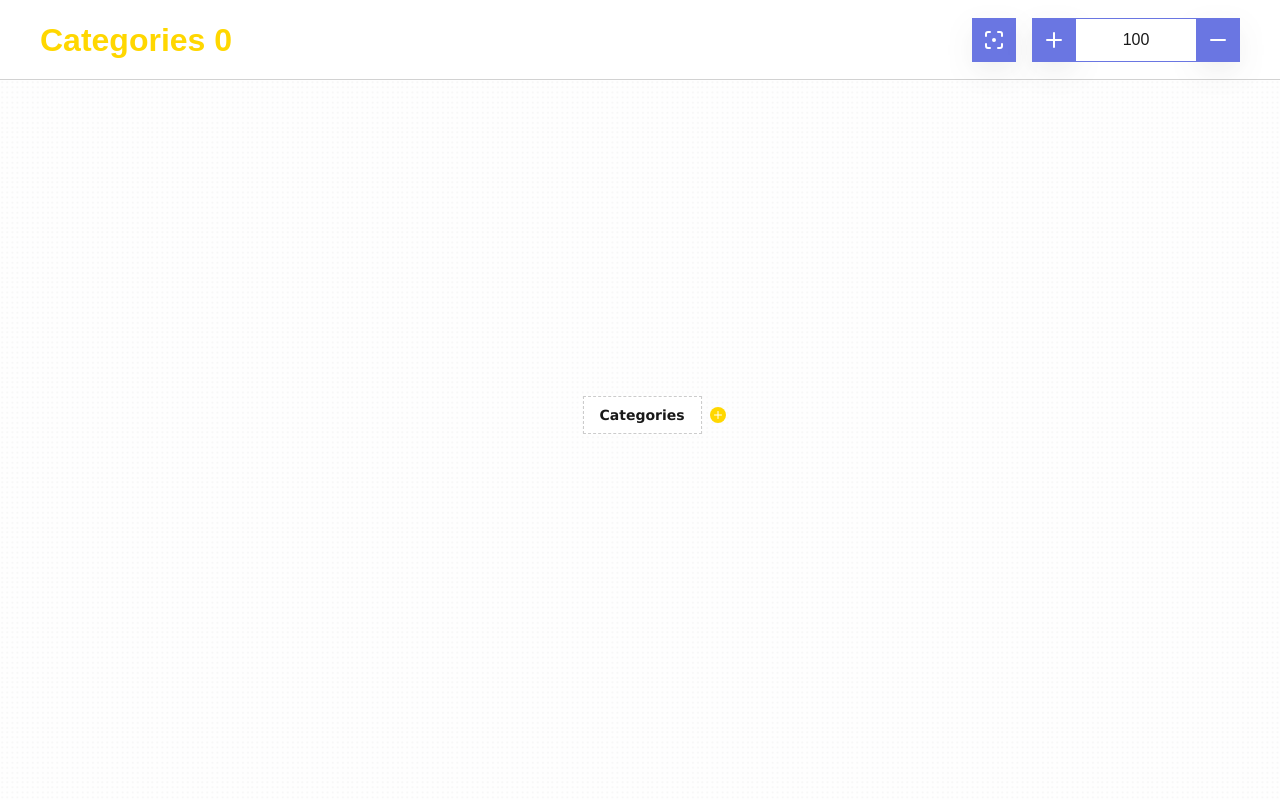
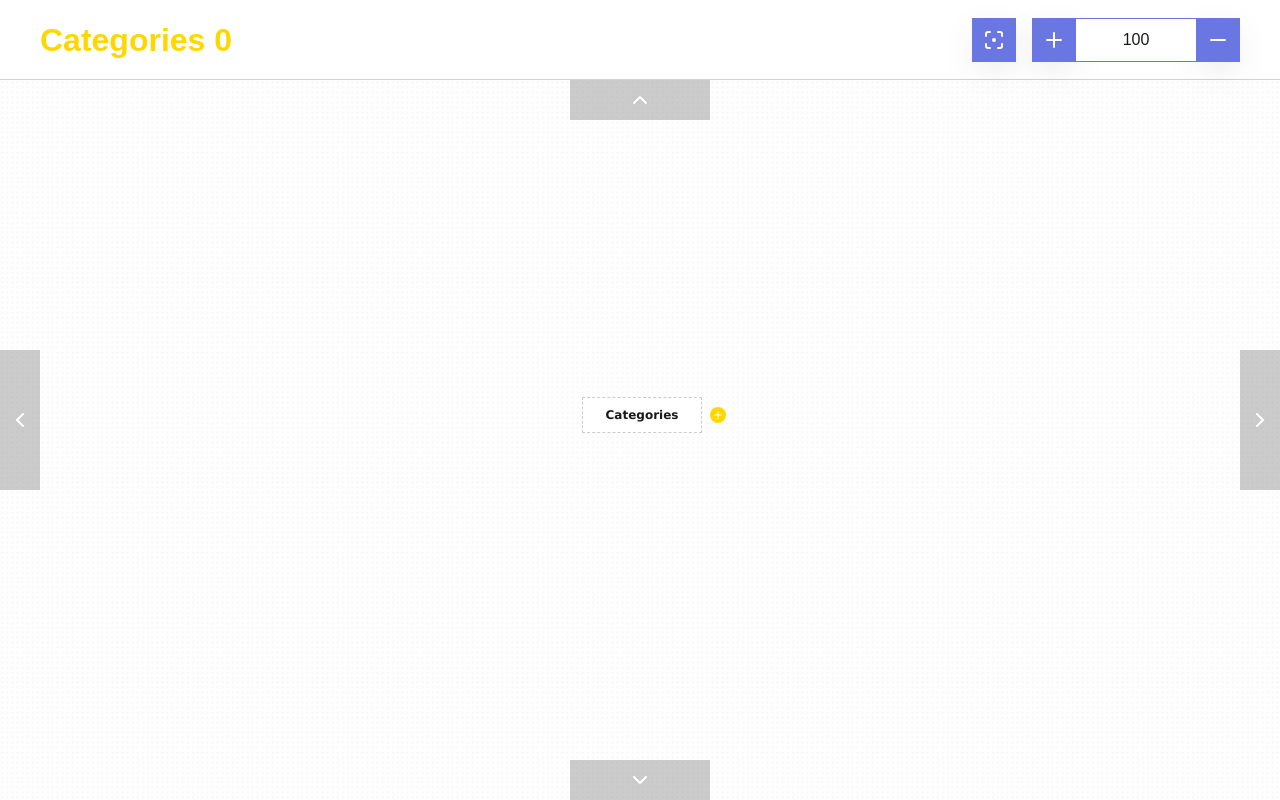
Before and after one commit to Holodniak-Oleksii/draw-services, a React (Create React App) app: page / in a window 1280 px wide. Built offline with nearby package versions, Linux system fonts and the light colour scheme.

Commit message:
add distance arrows

```diff
--- a/src/common/components/DrawingCanvas/DrawingCanvas.scss
+++ b/src/common/components/DrawingCanvas/DrawingCanvas.scss
@@ -1,3 +1,5 @@
+@import "../../../scss/mixins";
+
 .canvas {
   width: 100%;
   height: 100%;
@@ -22,4 +24,51 @@
     z-index: 1;
     user-select: none;
   }
+  &__arrow {
+    width: 140px;
+    height: 40px;
+    @include flex_center;
+    padding: 10px;
+    position: absolute;
+    z-index: 4;
+    transition: all 0.4s ease;
+    background-color: rgba(0, 0, 0, 0.2);
+    svg {
+      transform: rotate(270deg);
+    }
+    @media (hover: hover) {
+      &:hover {
+        background-color: rgba(0, 0, 0, 0.4);
+      }
+    }
+    &_0 {
+      top: 0;
+      left: 50%;
+      transform: translateX(-50%);
+    }
+    &_1 {
+      top: 50%;
+      right: 0;
+      transform: translate(50px, -40px) rotate(-90deg);
+      svg {
+        transform: rotate(90deg);
+      }
+    }
+    &_2 {
+      bottom: 0;
+      left: 50%;
+      transform: translateX(-50%);
+      svg {
+        transform: rotate(90deg);
+      }
+    }
+    &_3 {
+      top: 50%;
+      left: 0;
+      transform: translate(-50px, -40px) rotate(-90deg);
+      svg {
+        transform: rotate(-90deg);
+      }
+    }
+  }
 }
--- a/src/common/components/DrawingCanvas/DrawingCanvas.tsx
+++ b/src/common/components/DrawingCanvas/DrawingCanvas.tsx
@@ -1,13 +1,38 @@
 import { useEffect, useState } from "react";
 import { useGeneralContext } from "../../context/General";
+import { IconArrow } from "../../icons";
 import Tree from "../Tree/Tree";
 import "./DrawingCanvas.scss";
-
+const DISTANCE = 50;
 const DrawingCanvas = () => {
   const { canvas } = useGeneralContext();
   const [isDragging, setIsDragging] = useState(false);
   const [offsetX, setOffsetX] = useState(0);
   const [offsetY, setOffsetY] = useState(0);
+
+  const onDirectionMove = (id: number) => {
+    if (canvas?.current) {
+      const left = canvas.current.style.left;
+      const top = canvas.current.style.top;
+      const x = +left.slice(0, left.length - 2);
+      const y = +top.slice(0, top.length - 2);
+
+      switch (id) {
+        case 0:
+          canvas.current.style.top = `${y + DISTANCE}px`;
+          break;
+        case 1:
+          canvas.current.style.left = `${x - DISTANCE}px`;
+          break;
+        case 2:
+          canvas.current.style.top = `${y - DISTANCE}px`;
+          break;
+        case 3:
+          canvas.current.style.left = `${x + DISTANCE}px`;
+          break;
+      }
+    }
+  };
 
   const handleMouseDown = (e: MouseEvent) => {
     setIsDragging(true);
@@ -53,8 +78,21 @@ const DrawingCanvas = () => {
     };
   }, [canvas?.current, isDragging]);
 
+  const renderArrows = () => {
+    return [...Array(4)].map((_, i) => (
+      <button
+        className={`canvas__arrow canvas__arrow_${i}`}
+        onClick={() => onDirectionMove(i)}
+        key={i}
+      >
+        <IconArrow />
+      </button>
+    ));
+  };
+
   return (
     <div className='canvas'>
+      {renderArrows()}
       <div className='canvas__container' ref={canvas}>
         <Tree />
       </div>
--- a/src/common/components/Tree/Tree.scss
+++ b/src/common/components/Tree/Tree.scss
@@ -21,7 +21,7 @@
     text-align: center;
     list-style-type: none;
     position: relative;
-    padding: 20px 10px 0 10px;
+    padding: 20px 0 0 0;
     transition: all 0.5s;
     &::before,
     &::after {
@@ -55,27 +55,26 @@
     }
   }
   &__flex {
-    @include flex_center;
     position: relative;
     z-index: 10;
+    gap: 8px;
+    @include flex_center;
+    padding: 0 10px;
     transform: translateX(36px);
-    gap: 8px;
     &_0 {
       transform: translateX(14px);
     }
   }
   &__value {
-    min-width: 60px;
-    padding: 8px 16px;
-    max-width: 200px;
+    min-width: 120px;
+    padding: 8px;
+    max-width: 140px;
     color: #ffffff;
     @include flex_center;
-    font-size: 14px;
+    font-size: 12px;
     font-weight: 400;
-    line-height: 20px;
-    position: relative;
+    line-height: 18px;
     word-break: break-all;
-    min-width: 100px;
     font-family: Verdana, Geneva, Tahoma, sans-serif;
     transition: all 0.5s;
     background-color: #a8a8a8;
--- a/src/common/components/Tree/components/Controls/Controls.scss
+++ b/src/common/components/Tree/components/Controls/Controls.scss
@@ -3,7 +3,6 @@
 .controls {
   gap: 8px;
   @include flex_center;
-  // position: absolute;
   position: relative;
   z-index: 2;
   &__button {
@@ -18,7 +17,6 @@
       position: absolute;
       top: 50%;
       left: 50%;
-      width: fit-content;
       transform: translate(-50%, -50%) scale(0.5);
     }
     &:active {
--- a/src/common/components/Tree/components/Portal/Portal.scss
+++ b/src/common/components/Tree/components/Portal/Portal.scss
@@ -2,8 +2,8 @@
   position: absolute;
   bottom: 0;
   left: 50%;
-  transform: translate(-50%, calc(100% + 16px));
-  z-index: 10;
+  transform: translate(calc(-50% - 64px), calc(100% + 16px));
+  z-index: 100000;
   width: 200px;
   height: 110px;
   background-color: #ffffff;
--- a/src/common/components/Tree/components/Portal/Portal.tsx
+++ b/src/common/components/Tree/components/Portal/Portal.tsx
@@ -21,6 +21,7 @@ const Portal: FC<IPortal> = (props) => {
         className='portal__input'
         placeholder={isEditable ? "Change category name" : "Category name"}
         required
+        autoFocus
       />
       <div className='portal__buttons'>
         <Button
--- /dev/null
+++ b/src/common/icons/IconArrow.tsx
@@ -0,0 +1,18 @@
+import * as React from "react";
+
+function IconArrow(props: React.SVGProps<SVGSVGElement>) {
+  return (
+    <svg width={24} height={24} fill='none' {...props}>
+      <path
+        d='M9 6l6 6-6 6'
+        stroke='#fff'
+        strokeWidth={2}
+        strokeLinecap='round'
+        strokeLinejoin='round'
+      />
+    </svg>
+  );
+}
+
+const MemoIconArrow = React.memo(IconArrow);
+export default MemoIconArrow;
--- a/src/common/icons/index.ts
+++ b/src/common/icons/index.ts
@@ -1,3 +1,4 @@
+export { default as IconArrow } from "./IconArrow";
 export { default as IconCheck } from "./IconCheck";
 export { default as IconFocusCentered } from "./IconFocusCentered";
 export { default as IconMinus } from "./IconMinus";
--- a/src/index.tsx
+++ b/src/index.tsx
@@ -1,3 +1,4 @@
+import React from "react";
 import ReactDOM from "react-dom/client";
 import App from "./App";
 import reportWebVitals from "./reportWebVitals";
@@ -7,8 +8,8 @@ const root = ReactDOM.createRoot(
   document.getElementById("root") as HTMLElement
 );
 root.render(
-  // <React.StrictMode>
-  <App />
-  // </React.StrictMode>
+  <React.StrictMode>
+    <App />
+  </React.StrictMode>
 );
 reportWebVitals();
```
